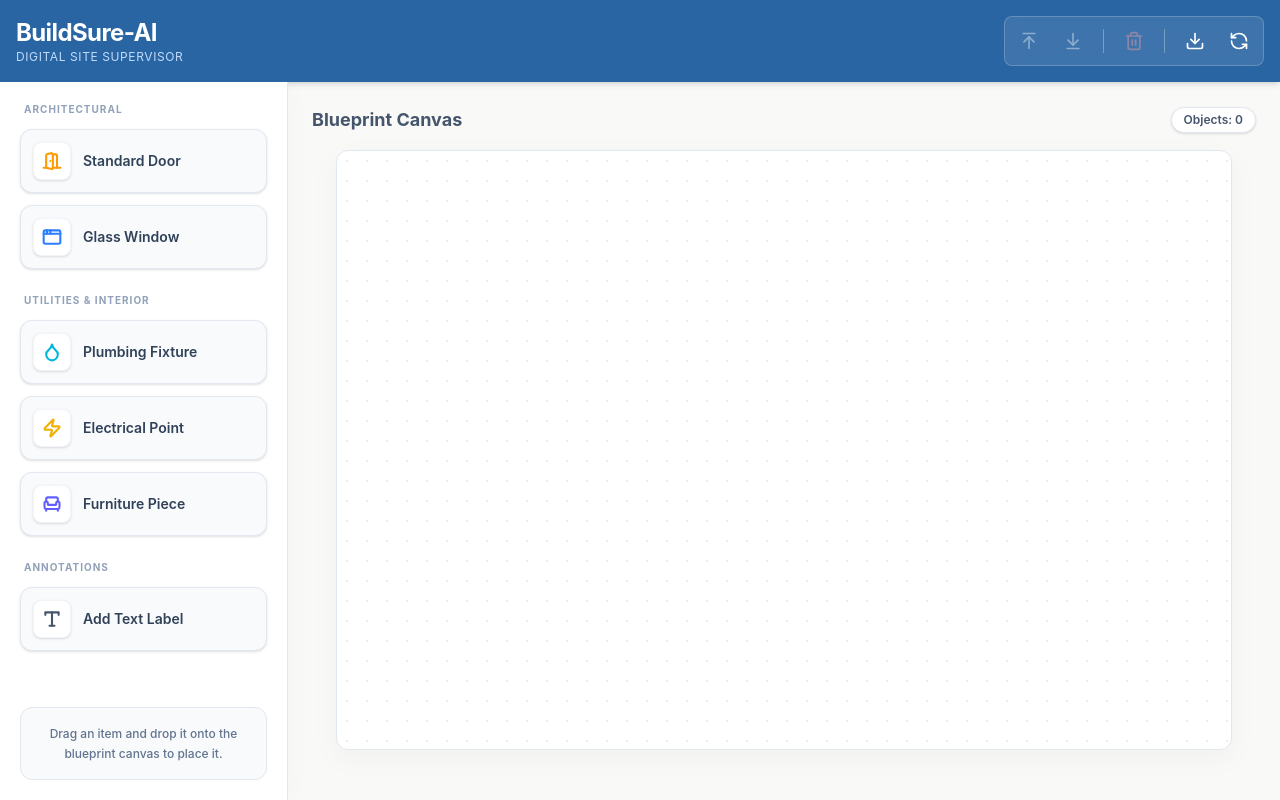
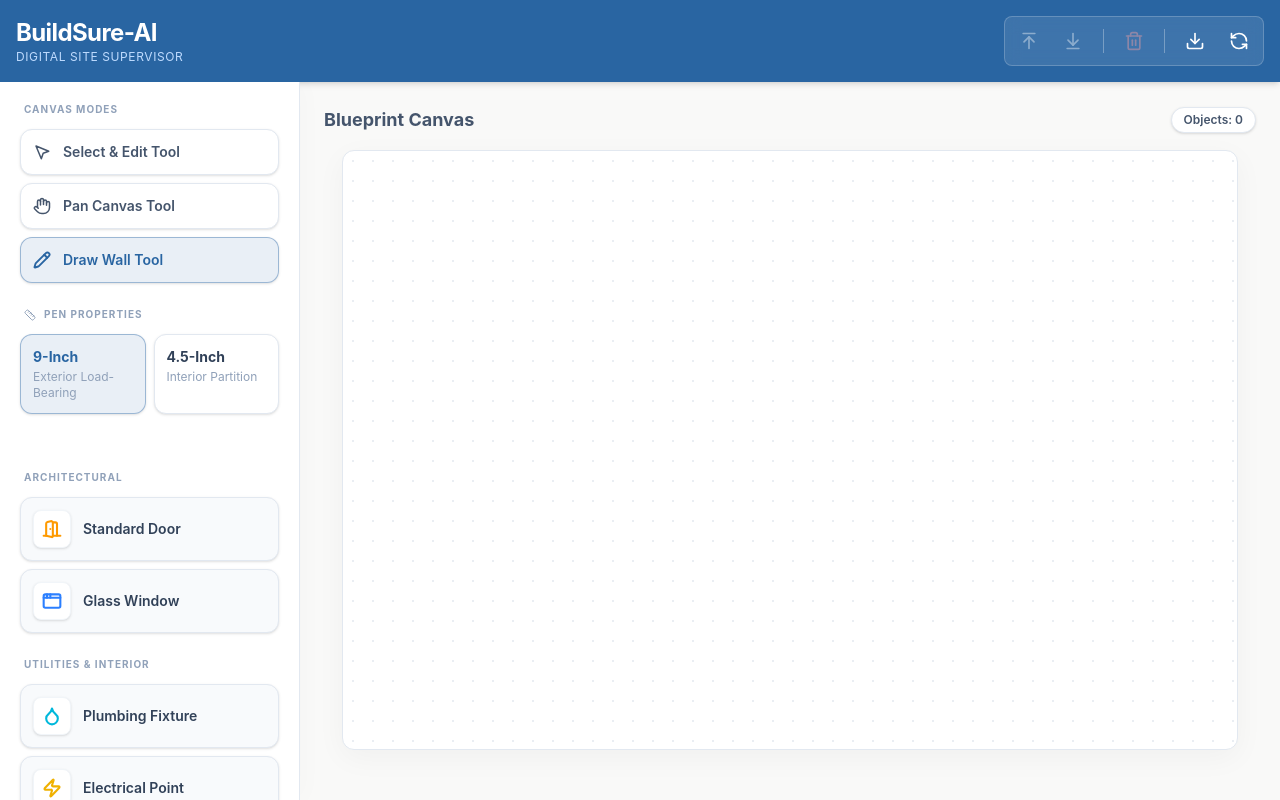
Before and after one commit to shxrox/BuildSure-AI, a React (Vite) app in the folder frontend/: page / in a window 1280 px wide. Built offline with nearby package versions, Linux system fonts and the light colour scheme.

Commit message:
feat: implement draw.io style toolbar with tool switching and wall thickness toggles

```diff
--- a/frontend/src/components/Sidebar.tsx
+++ b/frontend/src/components/Sidebar.tsx
@@ -1,12 +1,60 @@
-import { DoorOpen, AppWindow, Droplet, Zap, Armchair, Type } from 'lucide-react';
+import {
+  MousePointer2, Hand, Pencil, Ruler,
+  DoorOpen, AppWindow, Droplet, Zap, Armchair, Type
+} from 'lucide-react';
+import { useCanvasStore, type ToolType } from '../store/useCanvasStore';
 
 export default function Sidebar() {
+  // Bring in our new global state functions
+  const { activeTool, setActiveTool, wallThickness, setWallThickness } = useCanvasStore();
+
   const handleDragStart = (e: React.DragEvent<HTMLDivElement>, itemType: string) => {
     e.dataTransfer.setData('application/buildsure-item', itemType);
     e.dataTransfer.effectAllowed = 'copy';
   };
 
-  // Helper component to keep our code clean and reusable
+  // --- Helper Components for cleaner code ---
+  const ToolButton = ({ icon: Icon, label, toolId }: { icon: any, label: string, toolId: ToolType }) => {
+    const isActive = activeTool === toolId;
+    return (
+      <button
+        onClick={() => setActiveTool(toolId)}
+        className={`flex items-center gap-3 w-full p-3 rounded-xl border transition-all text-sm font-semibold shadow-sm ${
+          isActive
+            ? 'bg-[#2965a2]/10 border-[#2965a2]/40 text-[#2965a2]' // Your primary corporate blue when active
+            : 'bg-white border-slate-200 text-slate-600 hover:bg-slate-50'
+        }`}
+      >
+        <Icon size={18} strokeWidth={isActive ? 2.5 : 2} />
+        {label}
+      </button>
+    );
+  };
+
+  const ThicknessButton = ({ value, label, desc }: { value: number, label: string, desc: string }) => {
+    const isActive = wallThickness === value;
+    const isDisabled = activeTool !== 'draw_wall'; // Only let users change thickness if they are drawing
+
+    return (
+      <button
+        onClick={() => setWallThickness(value)}
+        disabled={isDisabled}
+        className={`flex flex-col items-start w-full p-3 rounded-xl border transition-all text-left shadow-sm ${
+          isDisabled ? 'opacity-40 cursor-not-allowed' : 'cursor-pointer'
+        } ${
+          isActive && !isDisabled
+            ? 'bg-[#2965a2]/10 border-[#2965a2]/40'
+            : 'bg-white border-slate-200 hover:bg-slate-50'
+        }`}
+      >
+        <span className={`text-sm font-bold ${isActive && !isDisabled ? 'text-[#2965a2]' : 'text-slate-700'}`}>
+          {label}
+        </span>
+        <span className="text-xs text-slate-400 mt-0.5">{desc}</span>
+      </button>
+    );
+  };
+
   const DraggableItem = ({ type, icon: Icon, label, color }: { type: string, icon: any, label: string, color: string }) => (
     <div
       draggable
@@ -21,11 +69,35 @@ export default function Sidebar() {
   );
 
   return (
-    <aside className="w-72 bg-white border-r border-slate-200 p-5 flex flex-col gap-6 overflow-y-auto z-10 shadow-[4px_0_24px_rgba(0,0,0,0.02)]">
+    <aside className="w-[300px] bg-white border-r border-slate-200 p-5 flex flex-col gap-6 overflow-y-auto z-10 shadow-[4px_0_24px_rgba(0,0,0,0.02)] shrink-0">
 
+      {/* NEW: Canvas Interaction Modes */}
+      <div>
+        <h2 className="text-[10px] font-bold text-slate-400 uppercase tracking-widest mb-3 px-1">Canvas Modes</h2>
+        <div className="flex flex-col gap-2">
+          <ToolButton toolId="select" icon={MousePointer2} label="Select & Edit Tool" />
+          <ToolButton toolId="pan" icon={Hand} label="Pan Canvas Tool" />
+          <ToolButton toolId="draw_wall" icon={Pencil} label="Draw Wall Tool" />
+        </div>
+      </div>
+
+      {/* NEW: Wall Thickness Properties */}
+      <div>
+        <h2 className="text-[10px] font-bold text-slate-400 uppercase tracking-widest mb-3 px-1 flex items-center gap-2">
+          <Ruler size={12} /> Pen Properties
+        </h2>
+        <div className="grid grid-cols-2 gap-2">
+          <ThicknessButton value={9} label="9-Inch" desc="Exterior Load-Bearing" />
+          <ThicknessButton value={4.5} label="4.5-Inch" desc="Interior Partition" />
+        </div>
+      </div>
+
+      <div className="w-full h-px bg-slate-100 my-1"></div>
+
+      {/* EXISTING: Drag and Drop Items */}
       <div>
         <h2 className="text-[10px] font-bold text-slate-400 uppercase tracking-widest mb-3 px-1">Architectural</h2>
-        <div className="flex flex-col gap-3">
+        <div className="flex flex-col gap-2">
           <DraggableItem type="door" icon={DoorOpen} label="Standard Door" color="text-amber-500" />
           <DraggableItem type="window" icon={AppWindow} label="Glass Window" color="text-blue-500" />
         </div>
@@ -33,7 +105,7 @@ export default function Sidebar() {
 
       <div>
         <h2 className="text-[10px] font-bold text-slate-400 uppercase tracking-widest mb-3 px-1">Utilities & Interior</h2>
-        <div className="flex flex-col gap-3">
+        <div className="flex flex-col gap-2">
           <DraggableItem type="plumbing" icon={Droplet} label="Plumbing Fixture" color="text-cyan-500" />
           <DraggableItem type="electrical" icon={Zap} label="Electrical Point" color="text-yellow-500" />
           <DraggableItem type="furniture" icon={Armchair} label="Furniture Piece" color="text-indigo-500" />
@@ -42,16 +114,11 @@ export default function Sidebar() {
 
       <div>
         <h2 className="text-[10px] font-bold text-slate-400 uppercase tracking-widest mb-3 px-1">Annotations</h2>
-        <div className="flex flex-col gap-3">
+        <div className="flex flex-col gap-2">
           <DraggableItem type="text" icon={Type} label="Add Text Label" color="text-slate-600" />
         </div>
       </div>
 
-      <div className="mt-auto bg-slate-50 rounded-xl p-4 border border-slate-200">
-        <p className="text-xs text-slate-500 text-center font-medium leading-relaxed">
-          Drag an item and drop it onto the blueprint canvas to place it.
-        </p>
-      </div>
     </aside>
   );
 }
```
